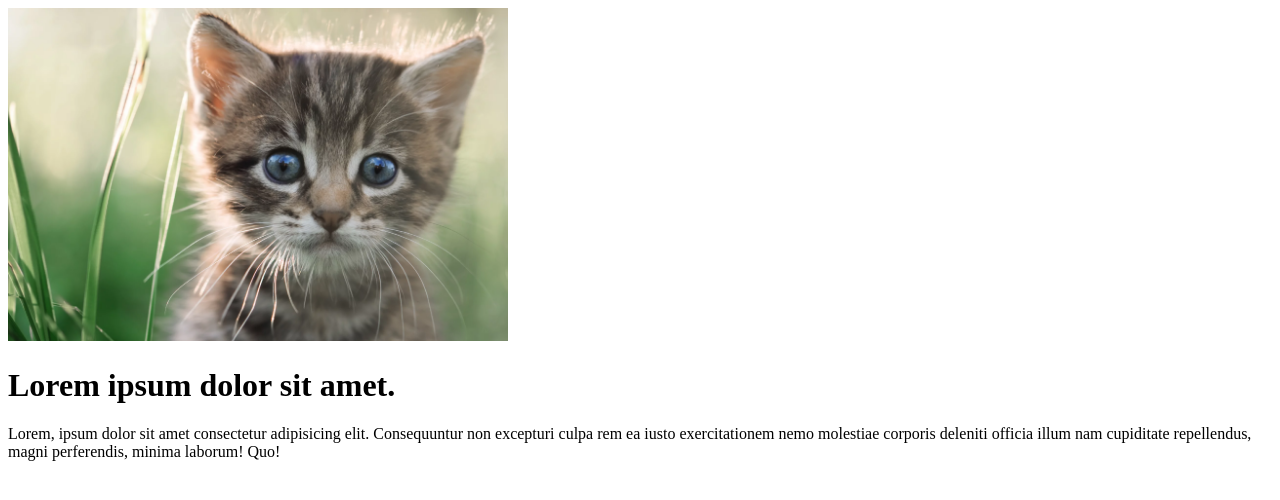
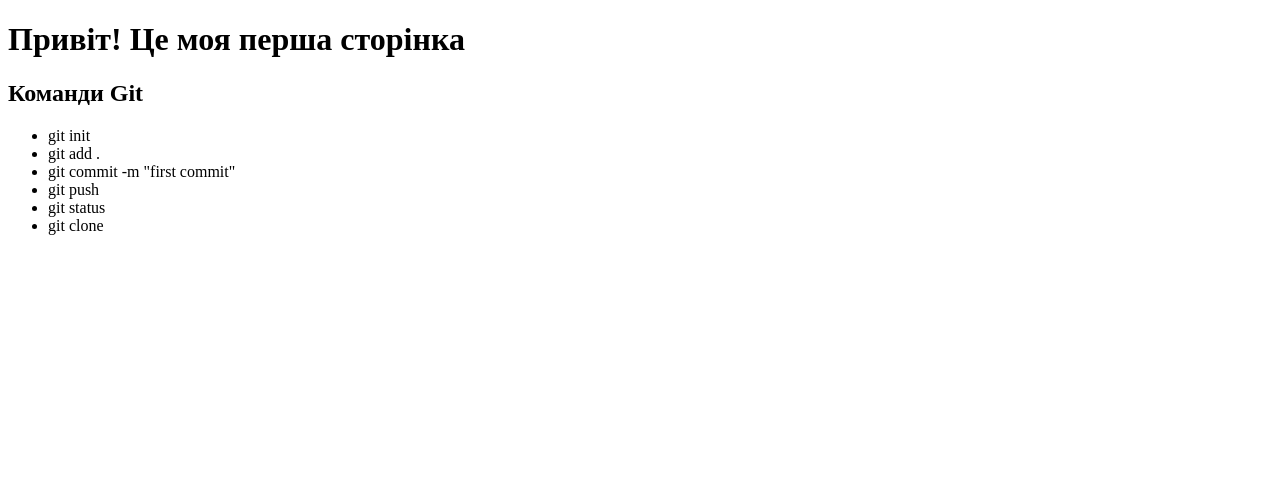
Before and after one commit to zaversinskam/hillel-lesson, a plain HTML site: page index.html in a window 1280 px wide. Drawn offline with Linux system fonts and the light colour scheme.

Commit message:
first commit

```diff
--- a/index.html
+++ b/index.html
@@ -1,22 +1,18 @@
 <!DOCTYPE html>
 <html lang="en">
   <head>
-    <meta charset="UTF-8" />
-    <meta name="viewport" content="width=device-width, initial-scale=1.0" />
-    <title>my first page</title>
+    <title>Git Homework</title>
   </head>
   <body>
-    <img
-      src="./fecc0749267c3e33_shutterstock_82322182.webp"
-      alt="cat"
-      width="500"
-    />
-    <h1>Lorem ipsum dolor sit amet.</h1>
-    <p>
-      Lorem, ipsum dolor sit amet consectetur adipisicing elit. Consequuntur non
-      excepturi culpa rem ea iusto exercitationem nemo molestiae corporis
-      deleniti officia illum nam cupiditate repellendus, magni perferendis,
-      minima laborum! Quo!
-    </p>
+    <h1>Привіт! Це моя перша сторінка</h1>
+    <h2>Команди Git</h2>
+    <ul>
+      <li>git init</li>
+      <li>git add .</li>
+      <li>git commit -m "first commit"</li>
+      <li>git push</li>
+      <li>git status</li>
+      <li>git clone</li>
+    </ul>
   </body>
 </html>
```
Also changed, not shown: gallery.html (added, +24 -0 lines), fecc0749267c3e33_shutterstock_82322182.webp (deleted), 1 other file.
